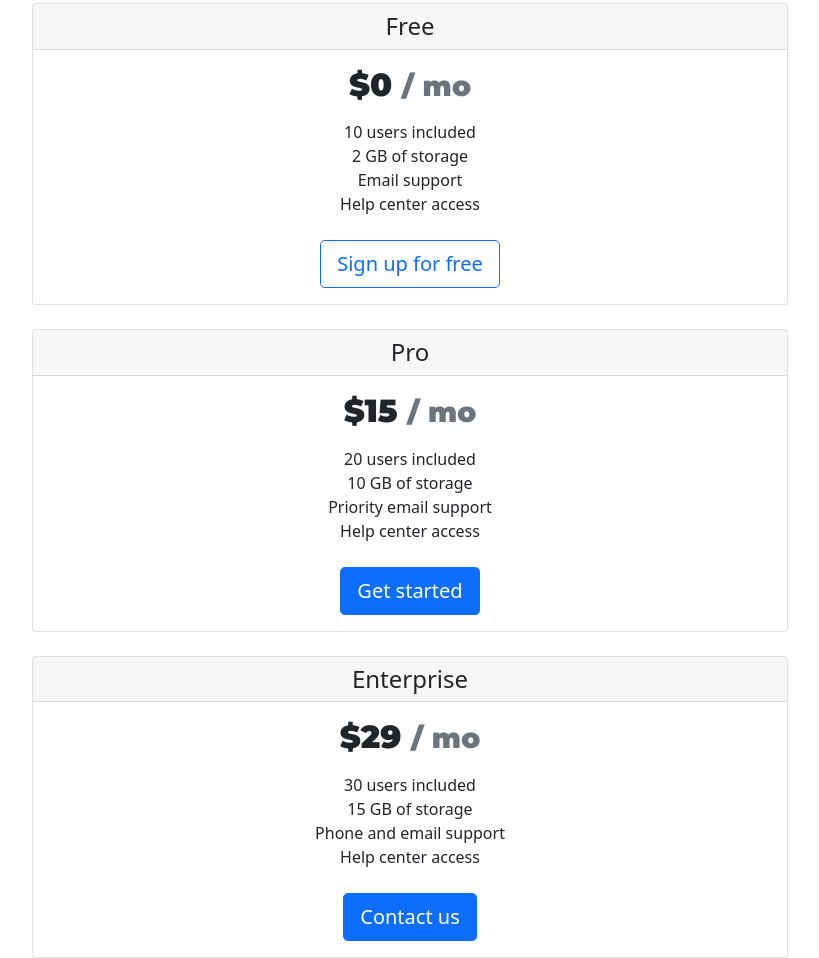
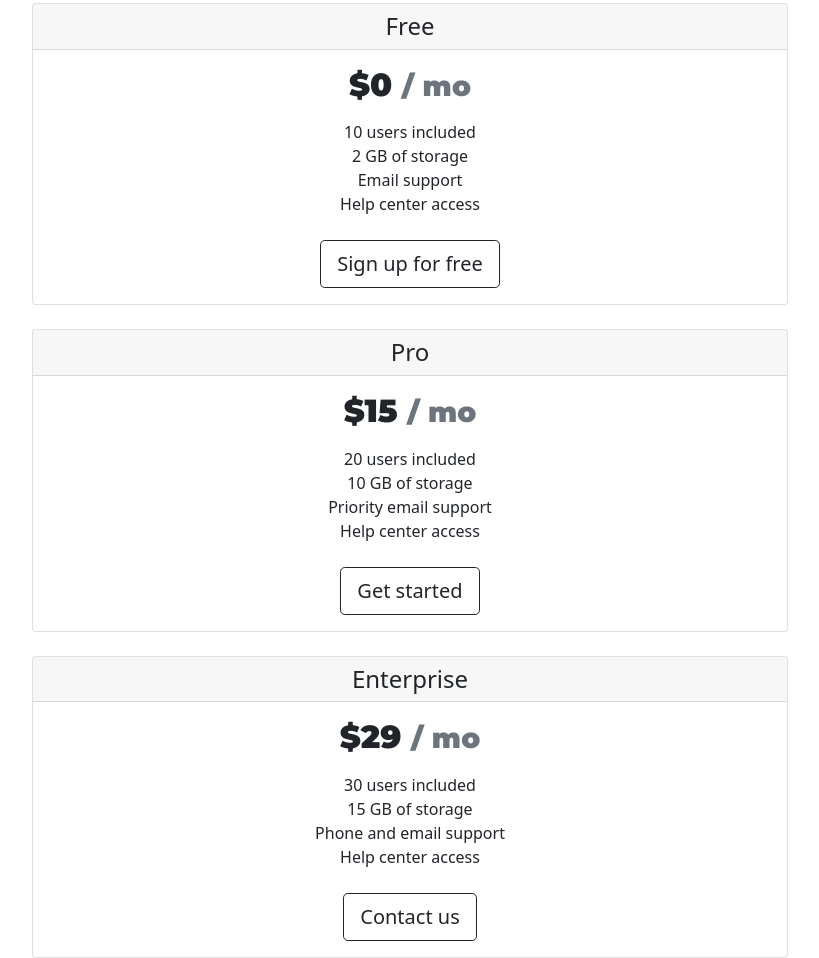
Before and after one commit to Emerald211/Spikes-Website, a plain HTML site: page index.html in a window 1280 px wide. Shown: the part 1753-2711 px from the top of the page, without its empty margins (230-1049 px from the left). Drawn offline with nearby package versions, Linux system fonts and the light colour scheme.

Commit message:
spikes website

```diff
--- a/index.html
+++ b/index.html
@@ -149,7 +149,7 @@
                             <li>Email support</li>
                             <li>Help center access</li>
                         </ul>
-                        <button type="button" class="btn btn-lg btn-block btn-outline-primary">Sign up for free</button>
+                        <button type="button" class="btn btn-lg btn-block btn-outline-dark">Sign up for free</button>
                     </div>
                 </div>
                 <div class="card mb-4 box-shadow">
@@ -164,7 +164,7 @@
                             <li>Priority email support</li>
                             <li>Help center access</li>
                         </ul>
-                        <button type="button" class="btn btn-lg btn-block btn-primary">Get started</button>
+                        <button type="button" class="btn btn-lg btn-block btn-outline-dark">Get started</button>
                     </div>
                 </div>
                 <div class="card mb-4 box-shadow">
@@ -179,7 +179,7 @@
                             <li>Phone and email support</li>
                             <li>Help center access</li>
                         </ul>
-                        <button type="button" class="btn btn-lg btn-block btn-primary">Contact us</button>
+                        <button type="button" class="btn btn-lg btn-block btn-outline-dark">Contact us</button>
                     </div>
                 </div>
             </div>
```
